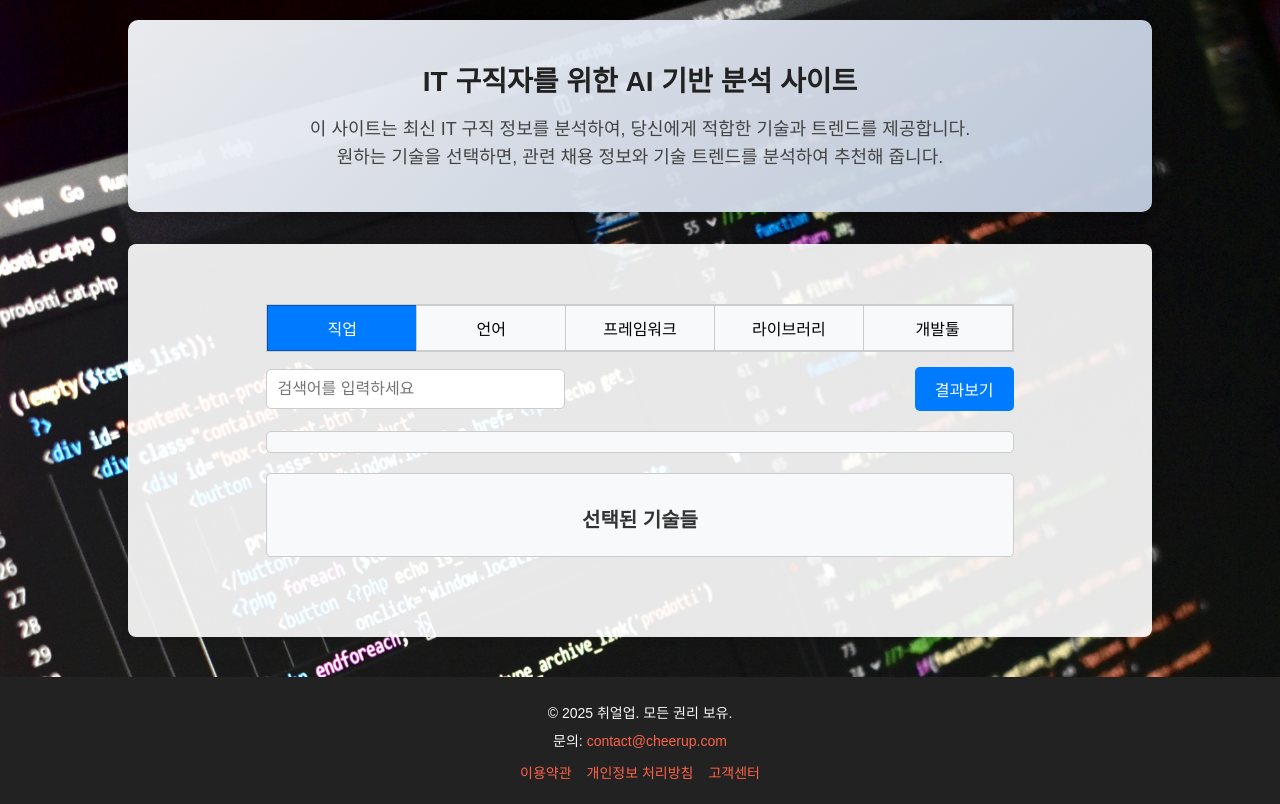
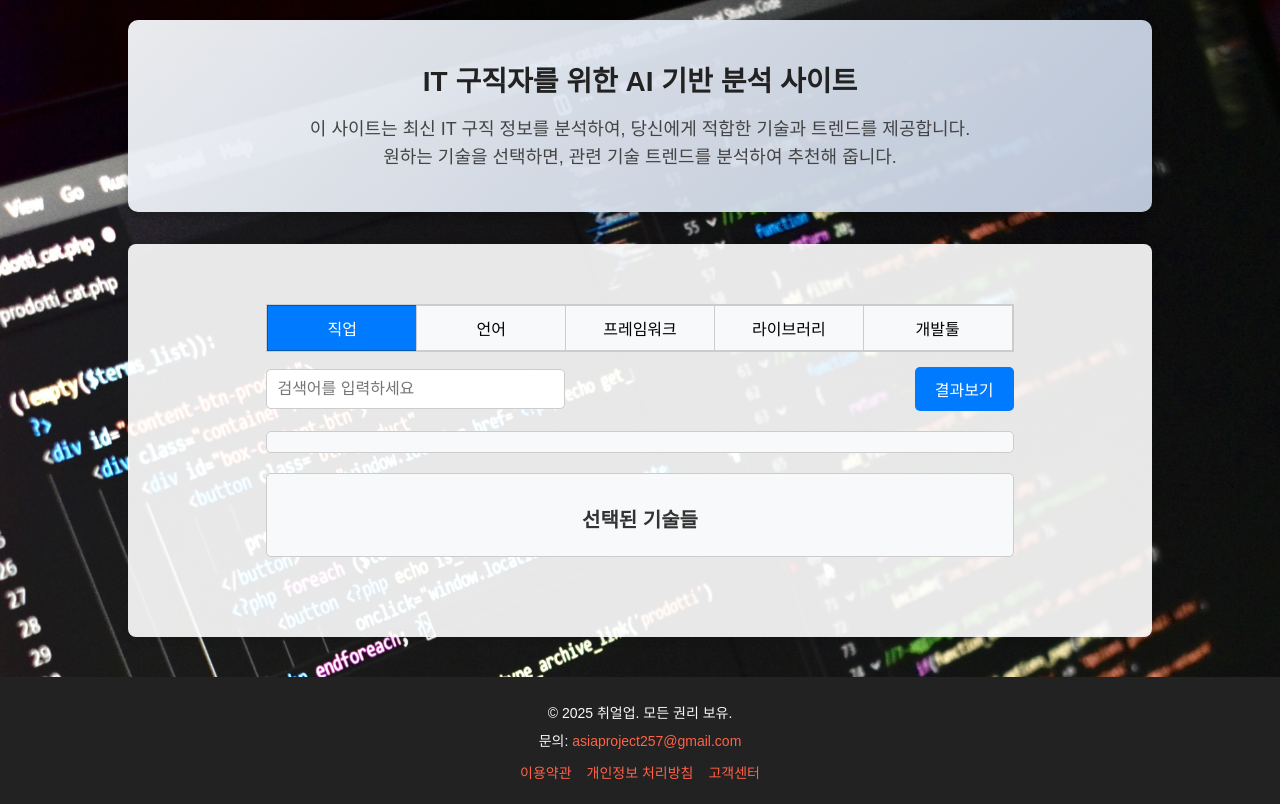
Before and after one commit to asite444/CheerUpProject, a FastAPI app: page / in a window 1280 px wide. Shown: the part 65-869 px from the top of the page. Run offline with FastAPI, Linux system fonts and the light colour scheme; data that the repository does not hold is empty; some libraries are stand-ins or nearby versions.

Commit message:
0210커밋

```diff
--- a/app/templates/main.html
+++ b/app/templates/main.html
@@ -441,7 +441,7 @@ function handleMouseUp(event) {
             <section class="site-intro">
                 <h1>IT 구직자를 위한 AI 기반 분석 사이트</h1>
                 <p>이 사이트는 최신 IT 구직 정보를 분석하여, 당신에게 적합한 기술과 트렌드를 제공합니다.</p>
-                <p>원하는 기술을 선택하면, 관련 채용 정보와 기술 트렌드를 분석하여 추천해 줍니다.</p>
+                <p>원하는 기술을 선택하면, 관련 기술 트렌드를 분석하여 추천해 줍니다.</p>
             </section>
 
             <section class="toggle-boxes-top">
@@ -525,7 +525,7 @@ function handleMouseUp(event) {
     <footer class="site-footer">
         <div class="footer-content">
             <p>&copy; 2025 취얼업. 모든 권리 보유.</p>
-            <p>문의: <a href="mailto:contact@cheerup.com">contact@cheerup.com</a></p>
+            <p>문의: <a href="mailto:asiaproject257@gmail.com">asiaproject257@gmail.com</a></p>
             <ul class="footer-links">
                 <li><a href="#">이용약관</a></li>
                 <li><a href="#">개인정보 처리방침</a></li>
--- /dev/null
+++ b/requirements.txt
@@ -0,0 +1,4 @@
+fastapi
+uvicorn
+pandas
+numpy
```
Also changed, not shown: app/static/css/table.css (line endings or trailing spaces).
